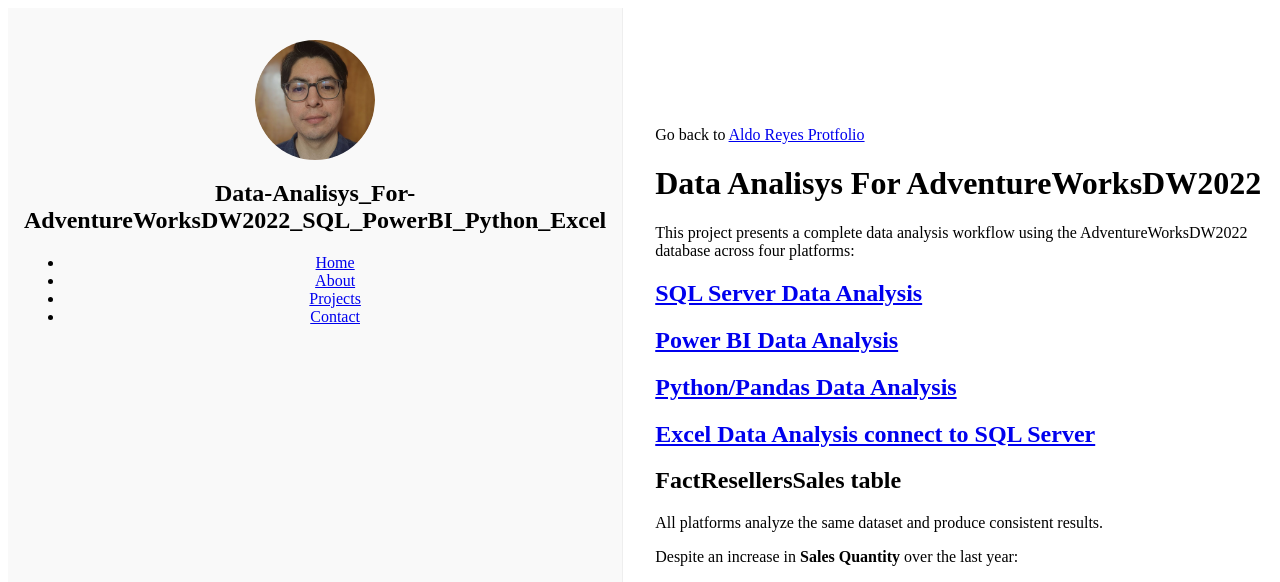
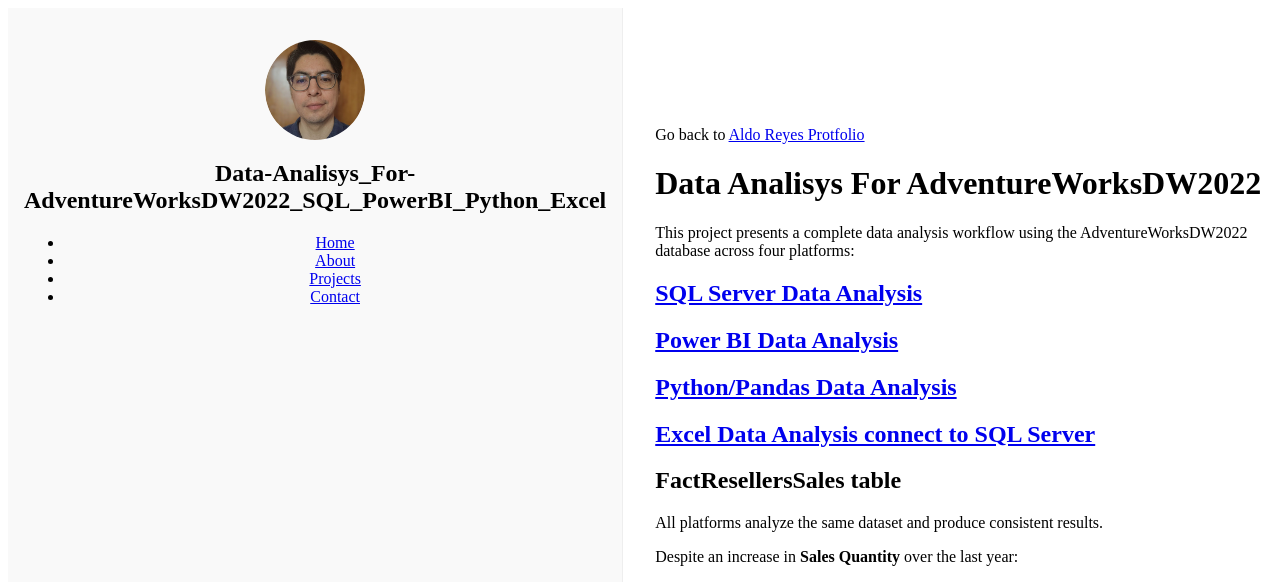
Before and after one commit to AldoReyes84/Data-Analisys_For-AdventureWorksDW2022_SQL_PowerBI_Python_Excel, a Jekyll site: the page built from README.md, in a window 1280 px wide. Shown: the top 582 px of the page. Built offline with Jekyll 4.4.1, drawn with Linux system fonts in a browser that asks for light colours; our own code applies the rules of GitHub Pages for plain Markdown files; grey boxes are pictures that could not be loaded.

Commit message:
Update style.css

```diff
--- a/ASSETS/CSS/style.css
+++ b/ASSETS/CSS/style.css
@@ -1,6 +1,6 @@
 	.site-logo {
-  width: 120px;         /* Adjust as needed */
-  height: 120px;
+  width: 100px;         /* Adjust as needed */
+  height: 100px;
   object-fit: cover;
   border-radius: 50%;
   display: block;
```
